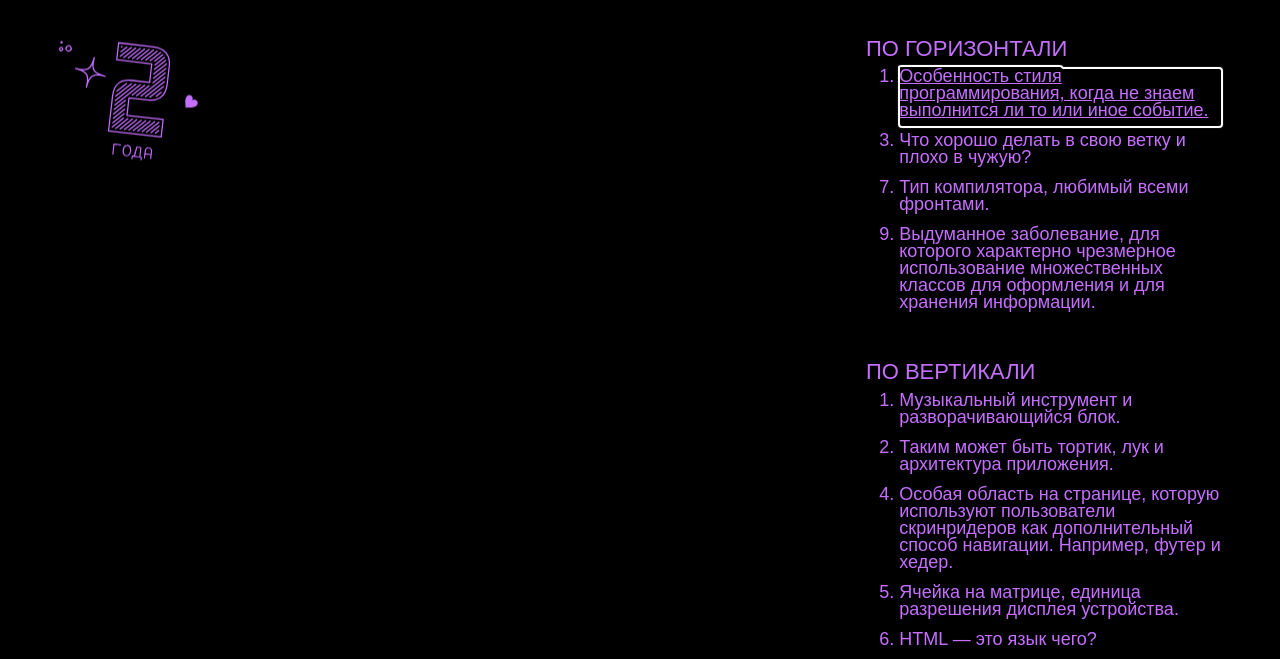
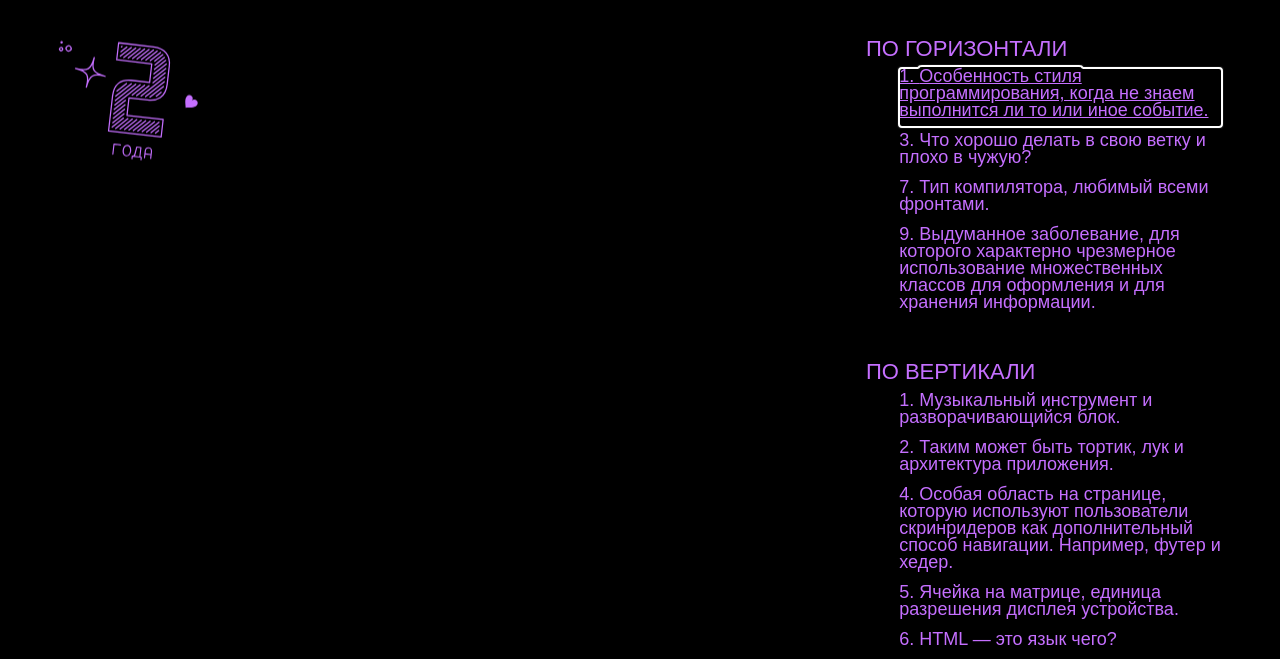
Before and after one commit to jweisbeck/Crossword, a plain HTML site: page index.html in a window 1280 px wide. Shown: the part 141-800 px from the top of the page. Drawn offline with nearby package versions, Linux system fonts and the light colour scheme.

Commit message:
Фиксит нумерацию

```diff
--- a/styles/style.css
+++ b/styles/style.css
@@ -209,6 +209,7 @@ input.done {
 }
 
 #puzzle-clues ol {
+  list-style: none;
   margin-block-start: 0;
   margin-block-end: 40px;
 }
@@ -224,7 +225,7 @@ input.done {
   margin-block-start: 5px;
 }
 
-#puzzle-clues ol li::marker {
+#puzzle-clues ol li::before {
   content: attr(data-order);
 }
 
```
